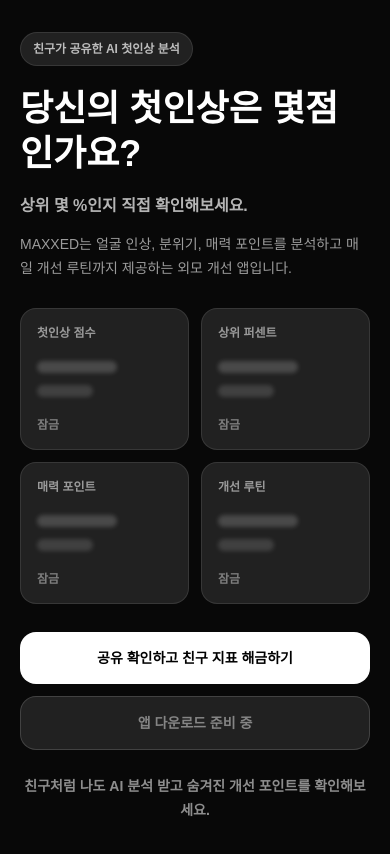
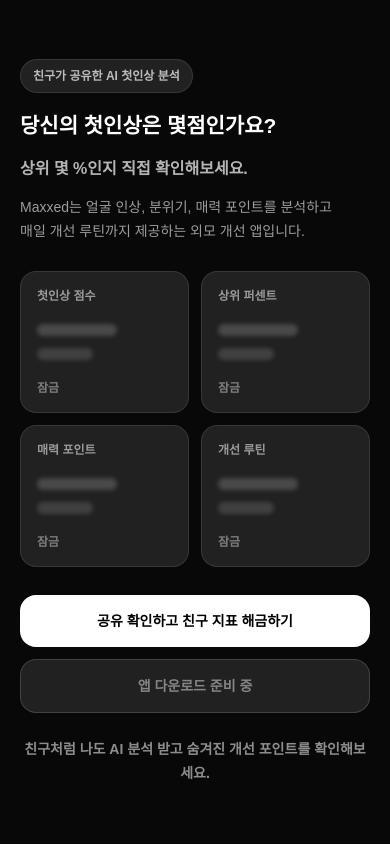
Before and after one commit to jomingi0822-wq/maxxed-share-web, a Next.js app: page /share/1 in a window 390 px wide. Built offline with nearby package versions, Linux system fonts and the light colour scheme.

Commit message:
adjust share landing mobile copy

```diff
--- a/app/share/[shareId]/page.tsx
+++ b/app/share/[shareId]/page.tsx
@@ -43,15 +43,16 @@
           친구가 공유한 AI 첫인상 분석
         </div>
 
-        <h1 className="text-4xl font-black leading-tight tracking-normal">
+        <h1 className="whitespace-nowrap text-[21px] font-black leading-tight tracking-normal">
           당신의 첫인상은 몇점인가요?
         </h1>
         <p className="mt-4 text-base font-semibold leading-7 text-white/70">
           상위 몇 %인지 직접 확인해보세요.
         </p>
         <p className="mt-3 text-sm leading-6 text-white/60">
-          MAXXED는 얼굴 인상, 분위기, 매력 포인트를 분석하고 매일 개선
-          루틴까지 제공하는 외모 개선 앱입니다.
+          Maxxed는 얼굴 인상, 분위기, 매력 포인트를 분석하고
+          <br />
+          매일 개선 루틴까지 제공하는 외모 개선 앱입니다.
         </p>
 
         <div className="mt-7 grid grid-cols-2 gap-3">
```
